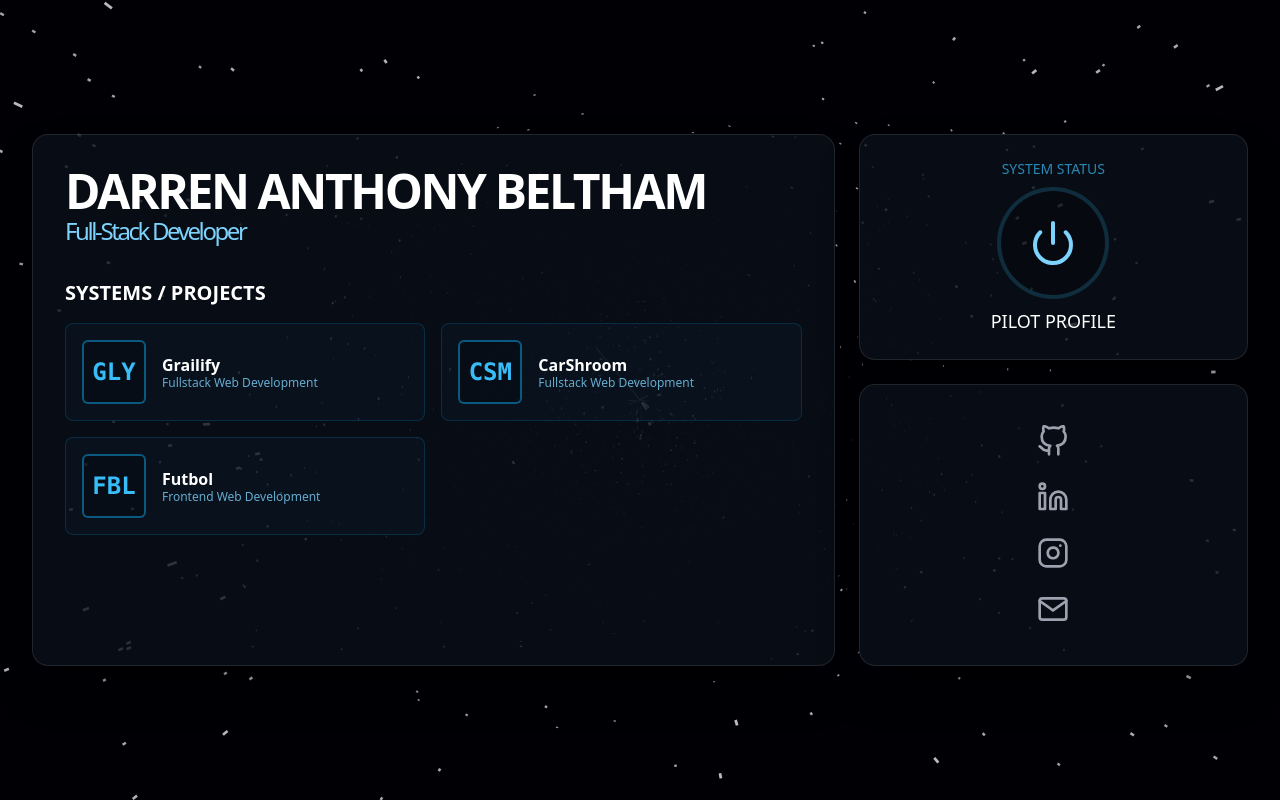
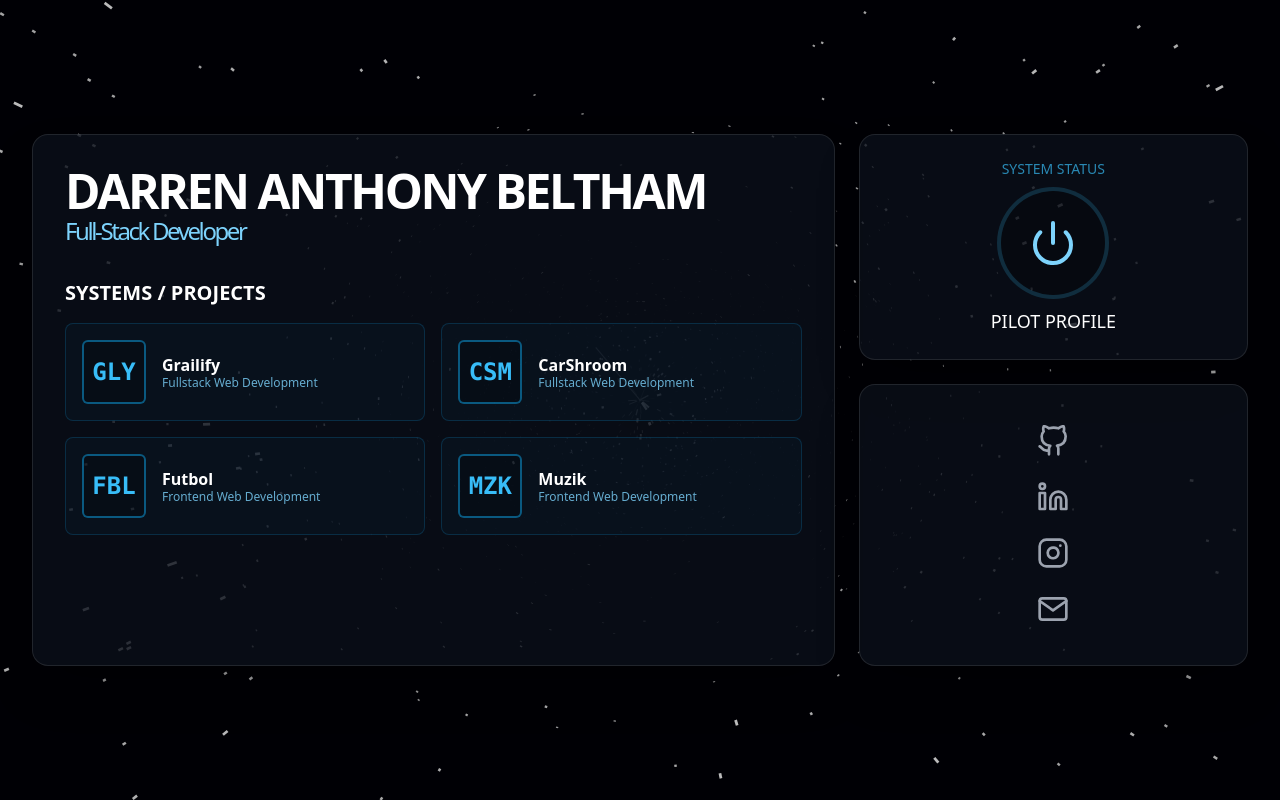
Before and after one commit to DarrenAnthonyBeltham/portofolio-darren, a React (Create React App) app: page / in a window 1280 px wide. Built offline with nearby package versions, Linux system fonts and the light colour scheme.

Commit message:
Update add 1 more project

```diff
--- a/src/App.js
+++ b/src/App.js
@@ -1,8 +1,9 @@
 import React, { useState, useEffect, useRef } from 'react';
 import { motion, AnimatePresence, useAnimation } from 'framer-motion';
-import grailify from './assets/Grailify.jpg';
-import carshroom from './assets/CarShroom.jpg';
-import futbol from './assets/futbol.jpg';
+import Grailify from './assets/Grailify.jpg';
+import CarShroom from './assets/CarShroom.jpg';
+import Futbol from './assets/futbol.jpg';
+import Muzik from './assets/Muzik.jpg';
 
 const PowerIcon = ({ className }) => ( <svg className={className} viewBox="0 0 24 24" fill="none" stroke="currentColor" strokeWidth="2" strokeLinecap="round" strokeLinejoin="round"><path d="M18.36 6.64a9 9 0 1 1-12.73 0"></path><line x1="12" y1="2" x2="12" y2="12"></line></svg>);
 const UserIcon = ({ className }) => ( <svg className={className} viewBox="0 0 24 24" fill="none" stroke="currentColor" strokeWidth="2" strokeLinecap="round" strokeLinejoin="round"><path d="M20 21v-2a4 4 0 0 0-4-4H8a4 4 0 0 0-4 4v2"></path><circle cx="12" cy="7" r="4"></circle></svg>);
@@ -12,6 +13,7 @@ const CloseIcon = ({ className }) => ( <svg className={className} viewBox="0 0 2
 const GitHubIcon = ({ className }) => ( <svg className={className} viewBox="0 0 24 24" fill="none" stroke="currentColor" strokeWidth="2" strokeLinecap="round" strokeLinejoin="round"><path d="M9 19c-5 1.5-5-2.5-7-3m14 6v-3.87a3.37 3.37 0 0 0-.94-2.61c3.14-.35 6.44-1.54 6.44-7A5.44 5.44 0 0 0 20 4.77 5.07 5.07 0 0 0 19.91 1S18.73.65 16 2.48a13.38 13.38 0 0 0-7 0C6.27.65 5.09 1 5.09 1A5.07 5.07 0 0 0 5 4.77a5.44 5.44 0 0 0-1.5 3.78c0 5.42 3.3 6.61 6.44 7A3.37 3.37 0 0 0 9 18.13V22"></path></svg>);
 const LinkedInIcon = ({ className }) => ( <svg className={className} viewBox="0 0 24 24" fill="none" stroke="currentColor" strokeWidth="2" strokeLinecap="round" strokeLinejoin="round"><path d="M16 8a6 6 0 0 1 6 6v7h-4v-7a2 2 0 0 0-2-2 2 2 0 0 0-2 2v7h-4v-7a6 6 0 0 1 6-6z"></path><rect x="2" y="9" width="4" height="12"></rect><circle cx="4" cy="4" r="2"></circle></svg>);
 const InstagramIcon = ({ className }) => ( <svg className={className} viewBox="0 0 24 24" fill="none" stroke="currentColor" strokeWidth="2" strokeLinecap="round" strokeLinejoin="round"><rect x="2" y="2" width="20" height="20" rx="5" ry="5"></rect><path d="M16 11.37A4 4 0 1 1 12.63 8 4 4 0 0 1 16 11.37z"></path><line x1="17.5" y1="6.5" x2="17.51" y2="6.5"></line></svg>);
+const ExternalLinkIcon = ({ className }) => ( <svg className={className} viewBox="0 0 24 24" fill="none" stroke="currentColor" strokeWidth="2" strokeLinecap="round" strokeLinejoin="round"><path d="M18 13v6a2 2 0 0 1-2 2H5a2 2 0 0 1-2-2V8a2 2 0 0 1 2-2h6"></path><polyline points="15 3 21 3 21 9"></polyline><line x1="10" y1="14" x2="21" y2="3"></line></svg>);
 
 const BlackholeBackground = () => {
     const canvasRef = useRef(null);
@@ -177,9 +179,10 @@ const ProjectDisplay = ({ project, onClick }) => (
 
 const CockpitView = ({ setView, setSelectedProject }) => {
     const projects = [
-        { id: 1, title: "Grailify", category: "Fullstack Web Development", shortName: "GLY", image: grailify, description: "Grailify is the premier online marketplace for authentic sneakers, apparel, and collectibles. Built with a powerful Go backend and a responsive Next.js frontend.", tech: ["Mext.js", "Tailwind CSS", "Typescript", "MySQL", "GO", "JWT"], repoUrl: "https://github.com/DarrenAnthonyBeltham/Grailify" },
-        { id: 2, title: "CarShroom", category: "Fullstack Web Development", shortName: "CSM", image: carshroom, description: "This project is a sophisticated web application for a high-end luxury and performance car dealership. It features a rich, interactive frontend for customers and a robust backend API to manage products and user interactions.", tech: ["PHP", "HTML5", "CSS3", "GO"], repoUrl: "https://github.com/DarrenAnthonyBeltham/CarShroom" },
-        { id: 3, title: "Futbol", category: "Frontend Web Development", shortName: "FBL", image: futbol, description: "Futbol is a modern, web-based application designed for football fans, coaches, and analysts. It provides an intuitive and visually appealing platform to build team formations, explore detailed player stats, and bring tactical ideas to life.", tech: ["React.js", "Tailwind CSS"], repoUrl: "https://github.com/DarrenAnthonyBeltham/futbol" }
+        { id: 1, title: "Grailify", category: "Fullstack Web Development", shortName: "GLY", image: Grailify, description: "Grailify is the premier online marketplace for authentic sneakers, apparel, and collectibles. Built with a powerful Go backend and a responsive Next.js frontend.", tech: ["Mext.js", "Tailwind CSS", "Typescript", "MySQL", "GO", "JWT"], repoUrl: "https://github.com/DarrenAnthonyBeltham/Grailify" },
+        { id: 2, title: "CarShroom", category: "Fullstack Web Development", shortName: "CSM", image: CarShroom, description: "This project is a sophisticated web application for a high-end luxury and performance car dealership. It features a rich, interactive frontend for customers and a robust backend API to manage products and user interactions.", tech: ["PHP", "HTML5", "CSS3", "GO"], repoUrl: "https://github.com/DarrenAnthonyBeltham/CarShroom" },
+        { id: 3, title: "Futbol", category: "Frontend Web Development", shortName: "FBL", image: Futbol, description: "Futbol is a modern, web-based application designed for football fans, coaches, and analysts. It provides an intuitive and visually appealing platform to build team formations, explore detailed player stats, and bring tactical ideas to life.", tech: ["React.js", "Tailwind CSS"], repoUrl: "https://github.com/DarrenAnthonyBeltham/futbol", liveUrl: "https://futbol-dar.vercel.app/" },
+        { id: 4, title: "Muzik", category: "Frontend Web Development", shortName: "MZK", image: Muzik, description: "Muzik is a sleek and modern web application designed for music enthusiasts who want to dive deeper than the melody. It provides a clean, intuitive interface to search for any artist and explore their discography. Users can select a song to view more details, including a direct link to the full lyrics on Genius.", tech: ["React.js", "Typescript", "Tailwind CSS", "Genius API"], repoUrl: "https://github.com/DarrenAnthonyBeltham/muzik", liveUrl: "https://muzik-lyrics.vercel.app/" }
     ];
 
     return (
@@ -346,16 +349,29 @@ const ProjectView = ({ project, close }) => {
                             <p className="text-green-400 font-medium mt-1">ONLINE / OPERATIONAL</p>
                         </motion.div>
                         <motion.div variants={itemVariants} className="mt-6">
-                            <h3 className="font-mono text-sky-400 text-sm">SOURCE CODE</h3>
+                            <h3 className="font-mono text-sky-400 text-sm mb-2">ACCESS POINTS</h3>
+                            <div className="flex items-center gap-4">
                                 <a
                                     href={project.repoUrl}
                                     target="_blank"
                                     rel="noopener noreferrer"
-                                className="inline-flex items-center gap-2 mt-2 px-4 py-2 bg-slate-800/60 border border-slate-700 rounded-lg text-white hover:bg-slate-700/80 transition-colors duration-300"
+                                    className="inline-flex items-center gap-2 px-4 py-2 bg-slate-800/60 border border-slate-700 rounded-lg text-white hover:bg-slate-700/80 transition-colors duration-300"
                                 >
                                     <GitHubIcon className="w-5 h-5" />
-                                <span>View on GitHub</span>
+                                    <span>Source Code</span>
                                 </a>
+                                {project.liveUrl && (
+                                    <a
+                                        href={project.liveUrl}
+                                        target="_blank"
+                                        rel="noopener noreferrer"
+                                        className="inline-flex items-center gap-2 px-4 py-2 bg-sky-800/60 border border-sky-700 rounded-lg text-white hover:bg-sky-700/80 transition-colors duration-300"
+                                    >
+                                        <ExternalLinkIcon className="w-5 h-5" />
+                                        <span>Live Site</span>
+                                    </a>
+                                )}
+                            </div>
                         </motion.div>
                     </div>
                 </motion.div>
```
Also changed, not shown: src/assets/Muzik.jpg (added). Lines whose indentation alone changed are shown as unchanged.
